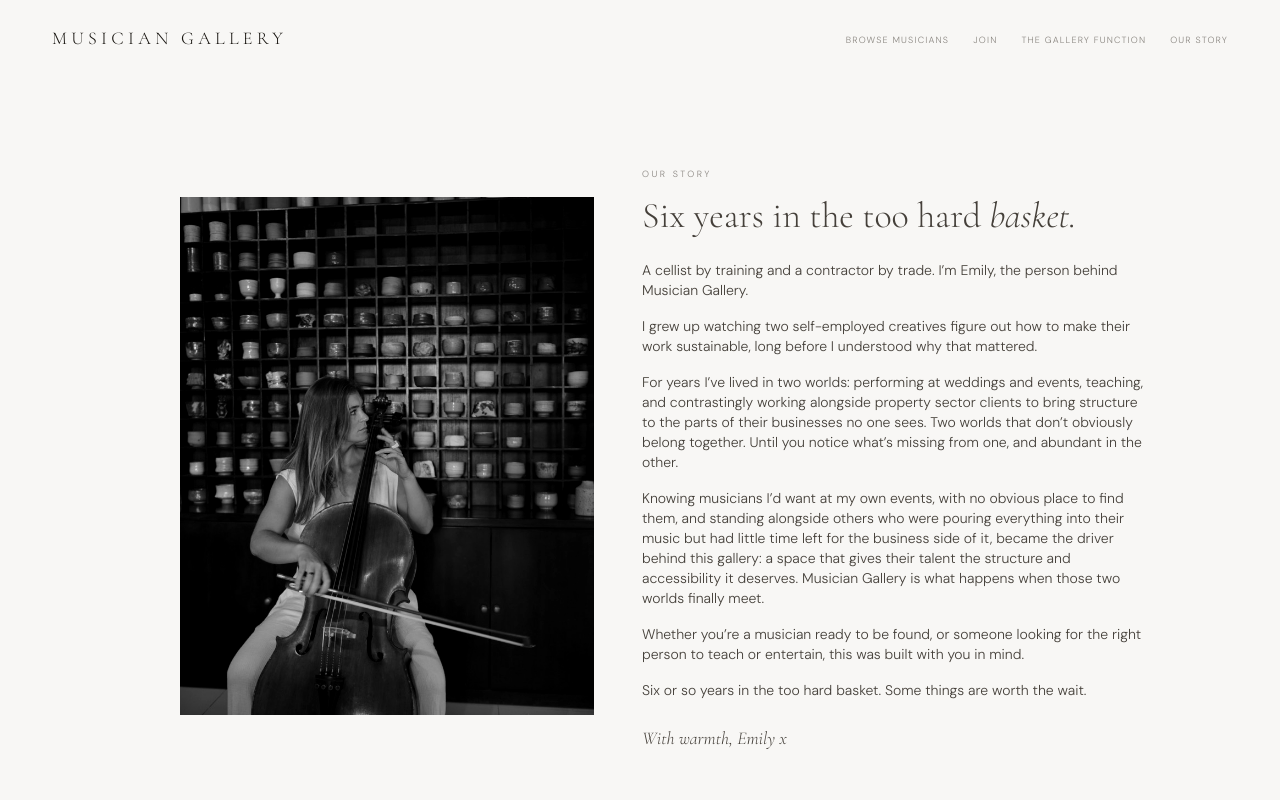
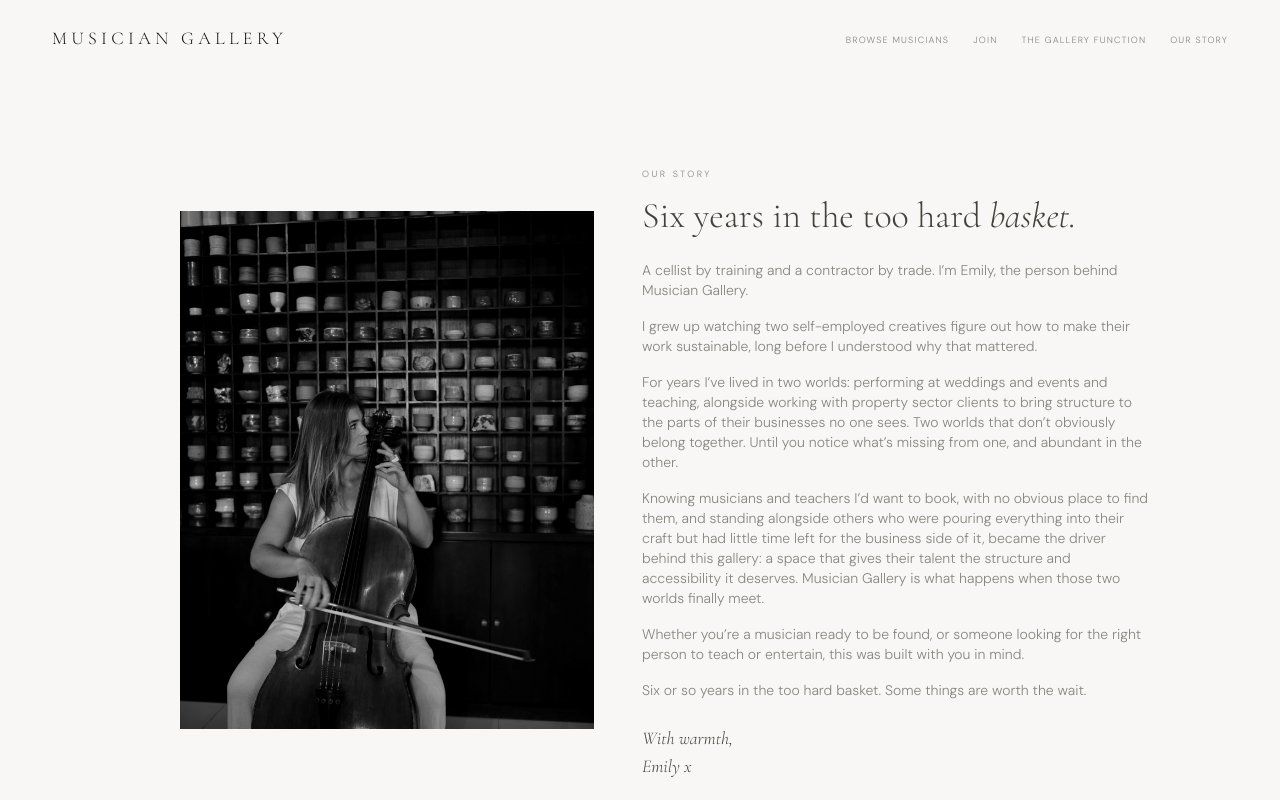
Before and after one commit to musiciangallery/Musician-Gallery, a Next.js app: page /our-story in a window 1280 px wide. Shown: the top 800 px of the page. Built offline with nearby package versions, Linux system fonts and the light colour scheme.

Commit message:
Update page.tsx

```diff
--- a/src/app/our-story/page.tsx
+++ b/src/app/our-story/page.tsx
@@ -22,42 +22,46 @@ export default function OurStoryPage() {
         <h1 className="font-serif text-3xl md:text-4xl mt-3 mb-6">
           Six years in the too hard <em>basket.</em>
         </h1>
-        <p className="text-sm mb-4">
+        <p className="text-sm text-mid mb-4">
           A cellist by training and a contractor by trade. I&rsquo;m Emily,
           the person behind Musician Gallery.
         </p>
-        <p className="text-sm mb-4">
+        <p className="text-sm text-mid mb-4">
           I grew up watching two self-employed creatives figure out how to
           make their work sustainable, long before I understood why that
           mattered.
         </p>
-        <p className="text-sm mb-4">
+        <p className="text-sm text-mid mb-4">
           For years I&rsquo;ve lived in two worlds: performing at weddings
-          and events, teaching, and contrastingly working alongside property
-          sector clients to bring structure to the parts of their businesses
-          no one sees. Two worlds that don&rsquo;t obviously belong
-          together. Until you notice what&rsquo;s missing from one, and
-          abundant in the other.
+          and events and teaching, alongside working with property sector
+          clients to bring structure to the parts of their businesses no
+          one sees. Two worlds that don&rsquo;t obviously belong together.
+          Until you notice what&rsquo;s missing from one, and abundant in
+          the other.
         </p>
-        <p className="text-sm mb-4">
-          Knowing musicians I&rsquo;d want at my own events, with no obvious
-          place to find them, and standing alongside others who were
-          pouring everything into their music but had little time left for
-          the business side of it, became the driver behind this gallery: a
-          space that gives their talent the structure and accessibility it
-          deserves. Musician Gallery is what happens when those two worlds
-          finally meet.
+        <p className="text-sm text-mid mb-4">
+          Knowing musicians and teachers I&rsquo;d want to book, with no
+          obvious place to find them, and standing alongside others who
+          were pouring everything into their craft but had little time
+          left for the business side of it, became the driver behind this
+          gallery: a space that gives their talent the structure and
+          accessibility it deserves. Musician Gallery is what happens when
+          those two worlds finally meet.
         </p>
-        <p className="text-sm mb-4">
+        <p className="text-sm text-mid mb-4">
           Whether you&rsquo;re a musician ready to be found, or someone
           looking for the right person to teach or entertain, this was
           built with you in mind.
         </p>
-        <p className="text-sm mb-4">
+        <p className="text-sm text-mid mb-4">
           Six or so years in the too hard basket. Some things are worth the
           wait.
         </p>
-        <p className="font-serif italic text-lg mt-6">With warmth, Emily x</p>
+        <p className="font-serif italic text-lg mt-6">
+          With warmth,
+          <br />
+          Emily x
+        </p>
       </div>
     </section>
   );
```
